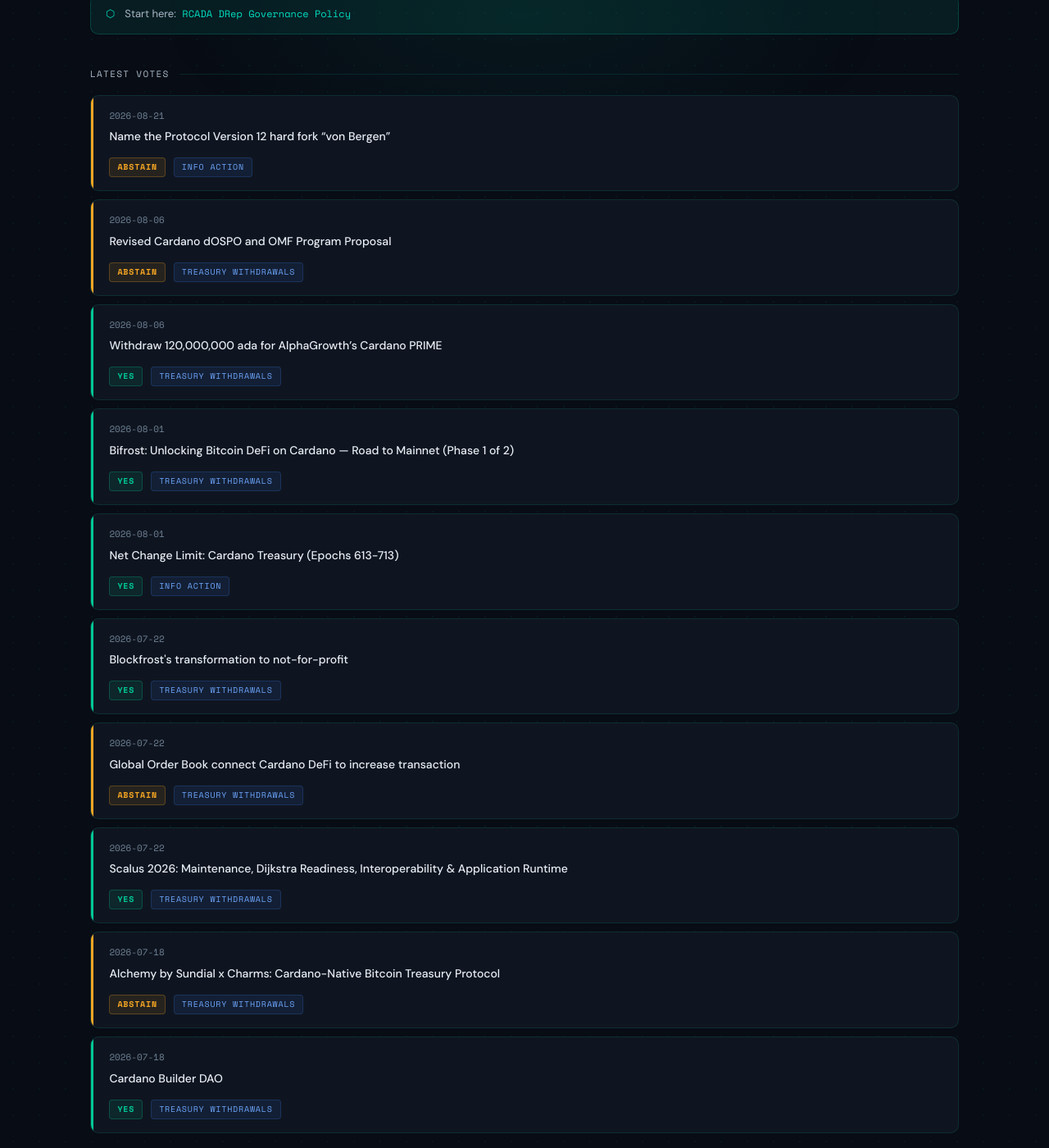
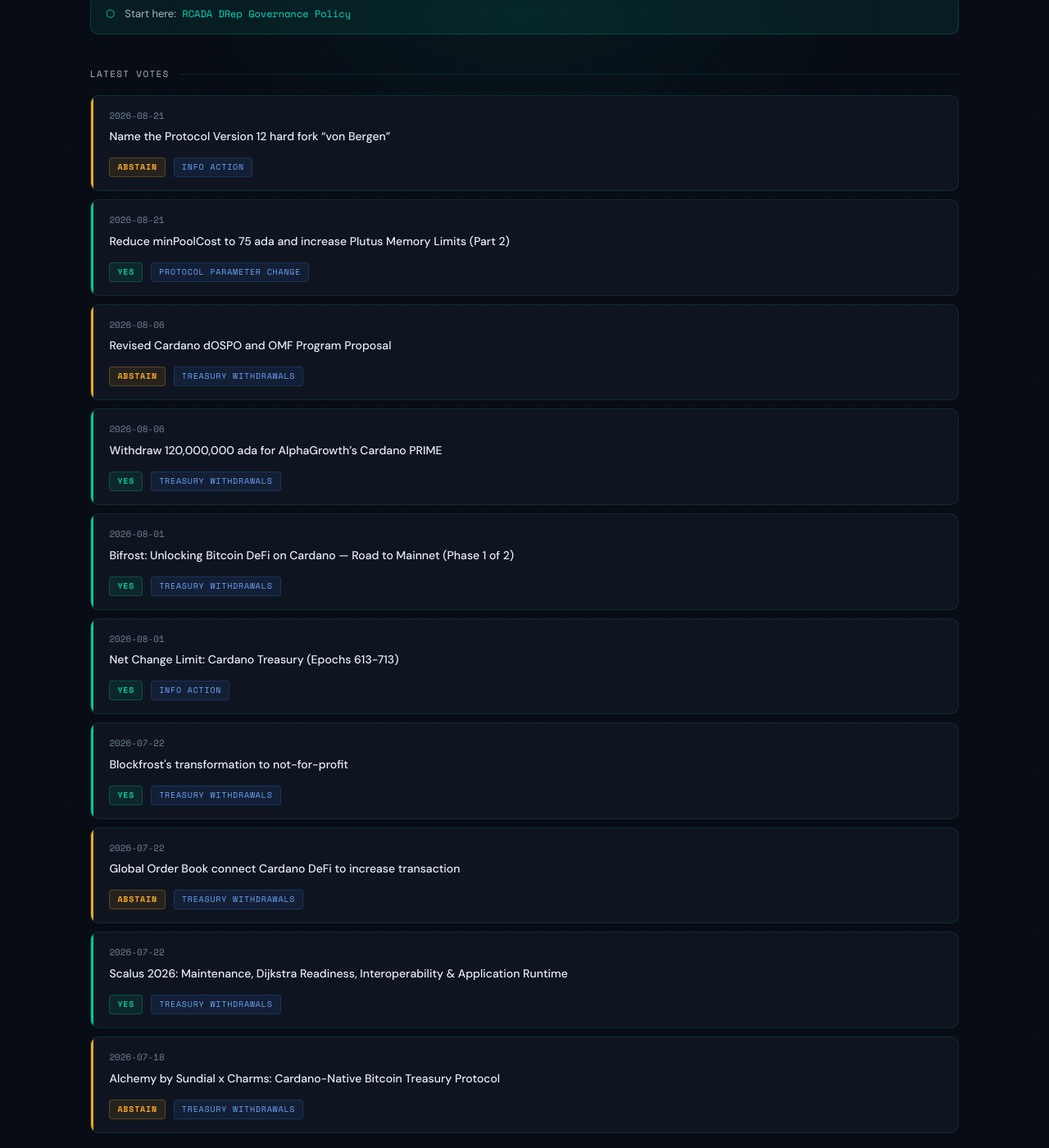
Before and after one commit to Brolloks/rcada-drep-votes, a Jekyll site: the page built from index.html, in a window 1280 px wide and 1400 px high, scrolled down 629 px. Shown: the whole window at 82% size. Built offline with Jekyll 4.4.1, drawn with Linux system fonts in a browser that asks for light colours.

Commit message:
Auto-update indexes

```diff
--- a/index.html
+++ b/index.html
@@ -12,8 +12,8 @@ title: RCADA DRep Voting Record
 
 <!-- AUTO-STATS:START -->
 <div class="stats-row">
-  <div class="stat-cell"><span class="stat-num total">65</span><span class="stat-label">Total Votes</span></div>
-  <div class="stat-cell"><span class="stat-num yes">38</span><span class="stat-label">Yes</span></div>
+  <div class="stat-cell"><span class="stat-num total">66</span><span class="stat-label">Total Votes</span></div>
+  <div class="stat-cell"><span class="stat-num yes">39</span><span class="stat-label">Yes</span></div>
   <div class="stat-cell"><span class="stat-num no">2</span><span class="stat-label">No</span></div>
   <div class="stat-cell"><span class="stat-num abstain">25</span><span class="stat-label">Abstain</span></div>
 </div>
@@ -38,6 +38,12 @@ title: RCADA DRep Voting Record
     <strong><a href="votes/2026/Name the Protocol Version 12 hard fork von Bergen.html">Name the Protocol Version 12 hard fork “von Bergen”</a></strong>
     <span class="badge badge-abstain">Abstain</span>
     <span class="badge badge-type">Info Action</span>
+  </div>
+  <div class="vote-card yes-card fade-in">
+    <div class="vote-date">2026-08-21</div>
+    <strong><a href="votes/2026/Reduce minPoolCost to 75 ada and increase Plutus Memory Limits (Part 2).html">Reduce minPoolCost to 75 ada and increase Plutus Memory Limits (Part 2)</a></strong>
+    <span class="badge badge-yes">Yes</span>
+    <span class="badge badge-type">Protocol Parameter Change</span>
   </div>
   <div class="vote-card abstain-card fade-in">
     <div class="vote-date">2026-08-06</div>
@@ -87,12 +93,6 @@ title: RCADA DRep Voting Record
     <span class="badge badge-abstain">Abstain</span>
     <span class="badge badge-type">Treasury Withdrawals</span>
   </div>
-  <div class="vote-card yes-card fade-in">
-    <div class="vote-date">2026-07-18</div>
-    <strong><a href="votes/2026/Cardano Builder DAO.html">Cardano Builder DAO</a></strong>
-    <span class="badge badge-yes">Yes</span>
-    <span class="badge badge-type">Treasury Withdrawals</span>
-  </div>
 </div>
 <!-- AUTO-INDEX:END -->
 
```
Also changed, not shown: votes/2026/index.md (+2 -1 lines).
